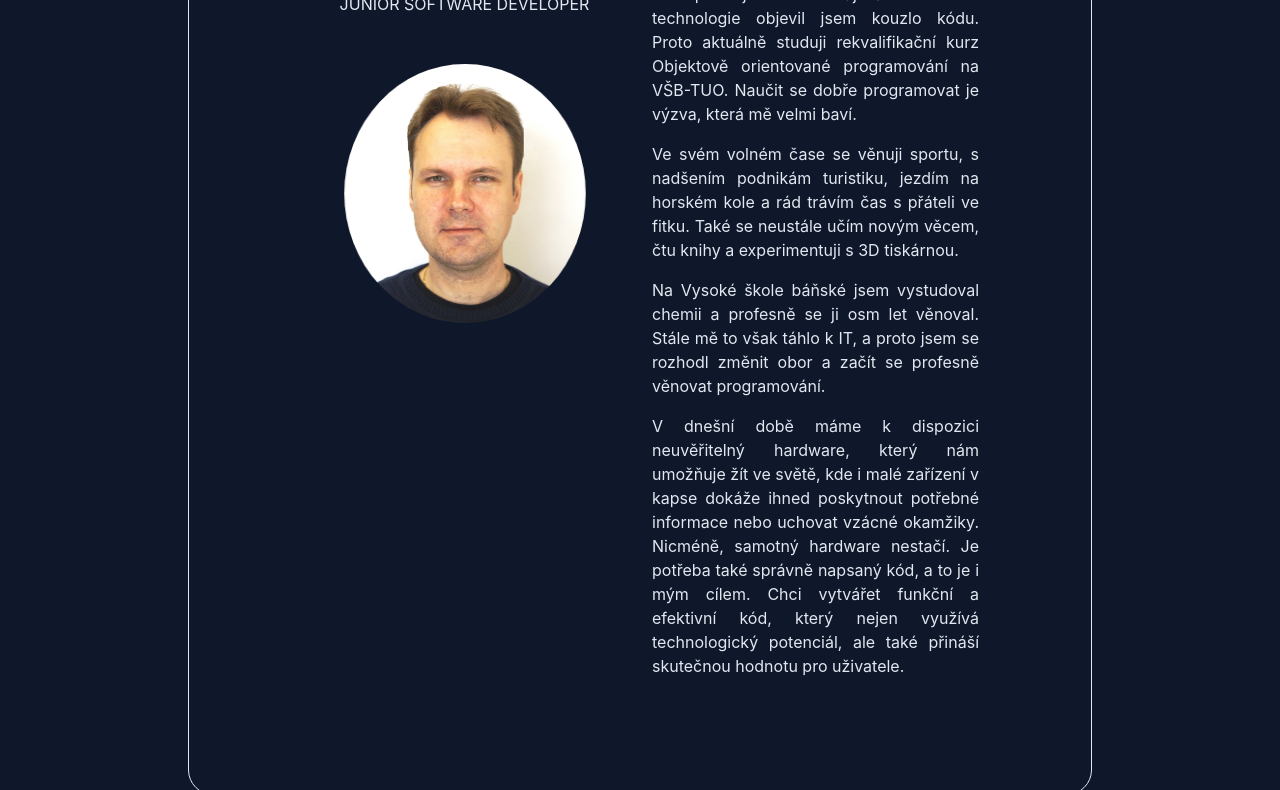
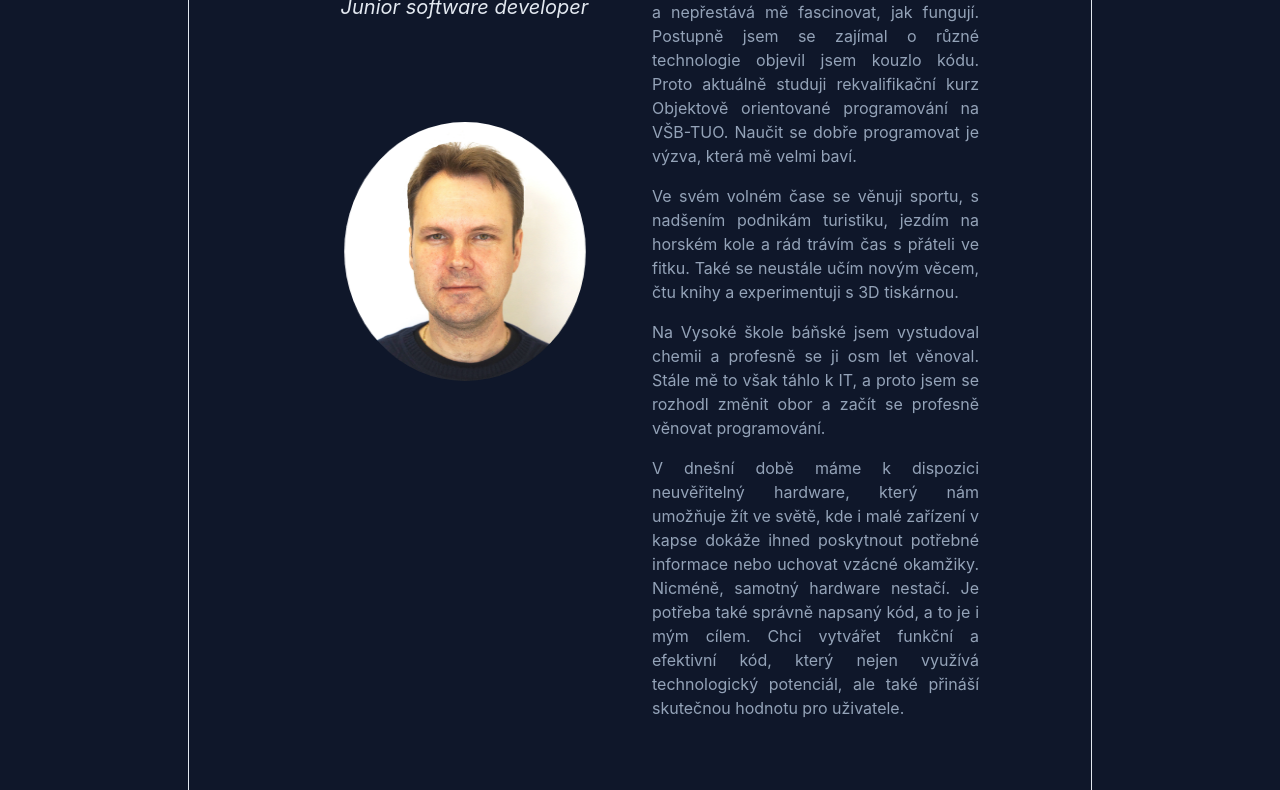
Before and after one commit to MajklKra/Web, a website: page index.html in a window 1280 px wide. Shown: the part 387-1177 px from the top of the page. Drawn offline with nearby package versions, Linux system fonts and the light colour scheme; a web font is replaced by a local one.

Commit message:
Commit part About

```diff
--- a/index.html
+++ b/index.html
@@ -17,7 +17,7 @@
           <div class="collapse navbar-collapse justify-content-center" id="navbarNav">
             <ul class="navbar-nav">
               <li class="nav-item">
-                <a class="nav-link" href="#" style="color: whitesmoke;">O mně</a>
+                <a class="nav-link" href="#s1" style="color: whitesmoke;">O mně</a>
               </li>
               <li class="nav-item">
                 <a class="nav-link" href="#" style="color: whitesmoke;">Dovednosti</a>
@@ -42,13 +42,13 @@
         <div class="row" style="border: 1px solid  #E2E8F0; border-radius: 25px;">
           <div class="col" style="text-align: center;">
             <h1><b>Michal Kraninger</b></h1>
-            <div class="subheading">JUNIOR SOFTWARE DEVELOPER</div>
+            <div class="subheading"><i>Junior software developer</i></div>
             <img src="./images/foto.jpg" alt="Michal Kraninger" width="250px" class="d-none d-md-block mx-auto rounded-circle mt-5" style="transform: rotateY(15deg);" >
           </div>
 
-          <div class="col" style="text-align:justify;">
+          <div class="col" style="text-align:justify">
             <h2>O mně</h2>
-            <p>
+            <p style="Color: #94A3B8;">
               Od dětství mě zajímají moderní technologie a nepřestává mě
               fascinovat, jak fungují. Postupně jsem se zajímal o různé
               technologie objevil jsem kouzlo kódu. Proto aktuálně studuji
@@ -80,6 +80,7 @@
 
       </section>
 
+
     </main>
 
     <script src="./bootstrap.bundle.min.js"></script>
--- a/scss/custome.scss
+++ b/scss/custome.scss
@@ -20,6 +20,7 @@ body{
 
    font-family: "Inter", sans-serif;
    /* font-weight: 900;  */
+
 }
 
 .navbar{
@@ -87,9 +88,37 @@ body{
 
 #s1{
     margin:100px 200px;
+
 }
 
 #s1>div{
 
     padding: 100px 100px;
 }
+
+
+#s1>div>div>h2
+{
+    margin-bottom: 50px;
+}
+
+#s1>div>div>p
+{
+    /* background-color: red; */
+    Color: #94A3B8;
+
+    display: block;
+    margin-block-start: 1em;
+    margin-block-end: 1em;
+    margin-inline-start: 0px;
+    margin-inline-end: 0px;
+    unicode-bidi: isolate;
+
+    font-size: 16px;
+}
+
+
+.subheading{
+    margin-bottom: 100px;
+    font-size: 20px;
+}
```
Also changed, not shown: scss/custome.css, 1 other file.
